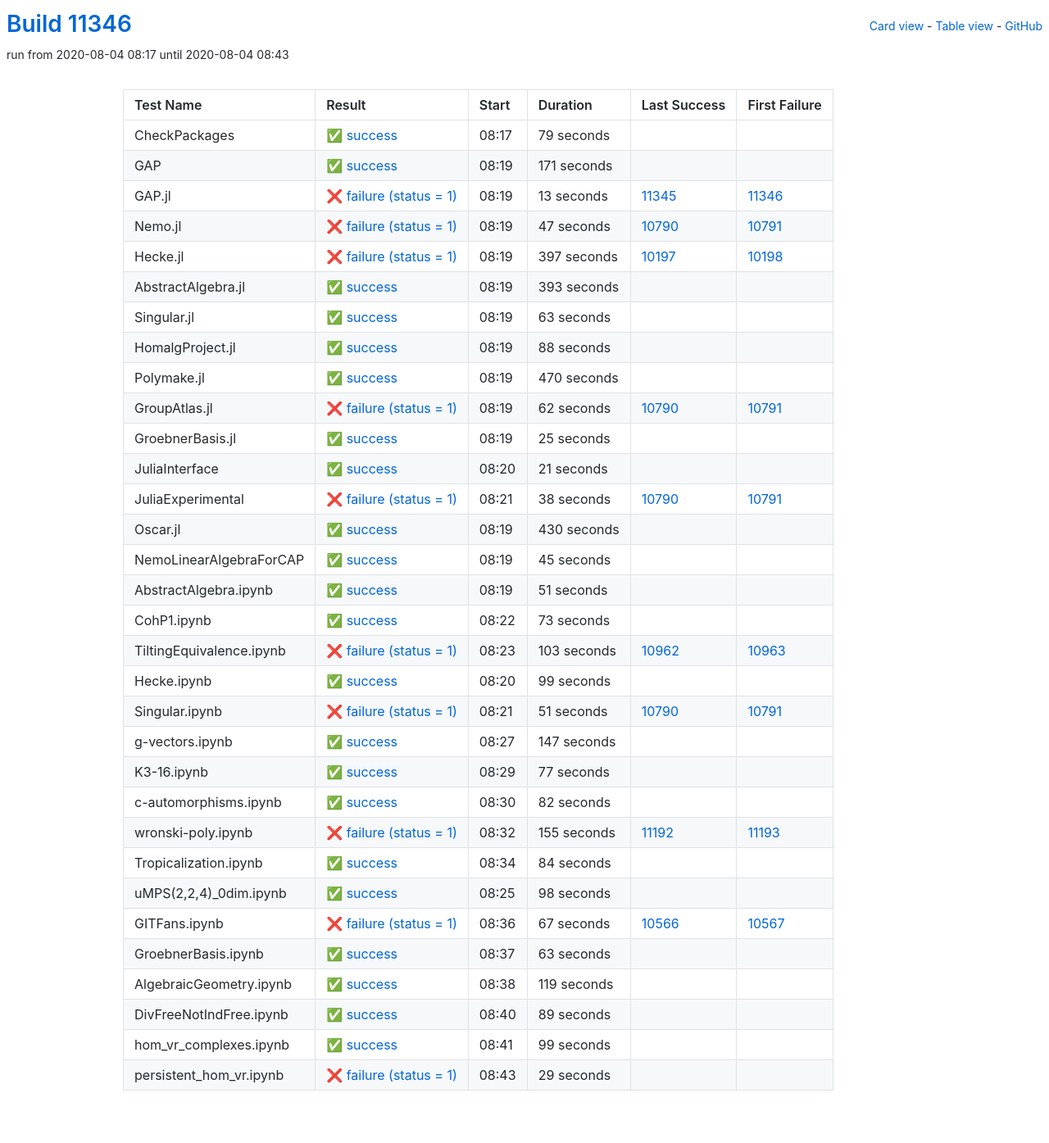
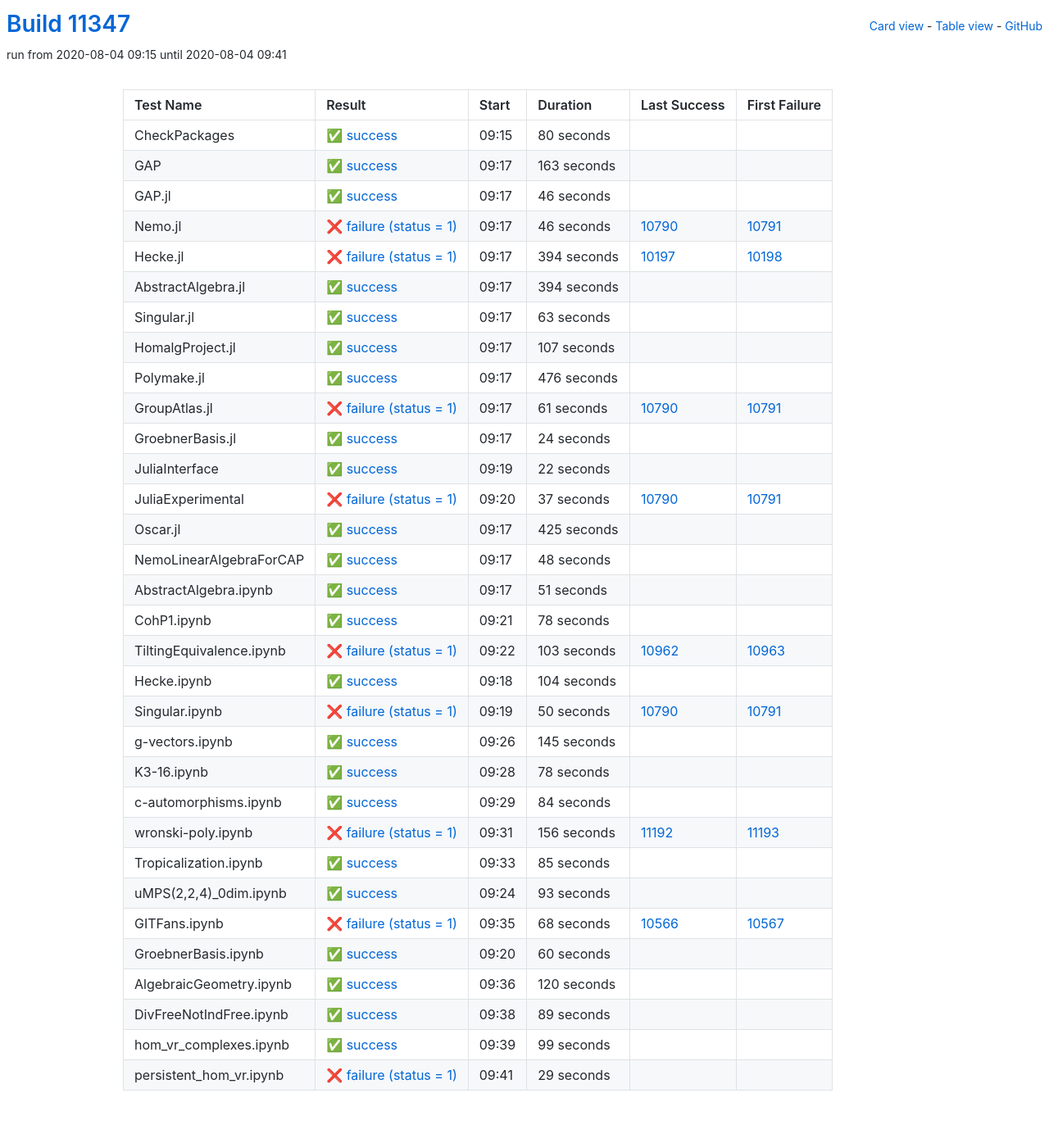
Before and after one commit to oscar-system/oscar-ci-status, a Jekyll site: the page built from table.html, in a window 1280 px wide. Shown: the whole page at 82% size. Built offline with Jekyll 4.4.1, drawn with Linux system fonts in a browser that asks for light colours.

Commit message:
Build #11347

```diff
--- a/_data/ci.yml
+++ b/_data/ci.yml
@@ -1,6 +1,6 @@
 ---
-build: 11346
-build_url: https://oscarci.mathematik.uni-kl.de/job/oscar/11346/
+build: 11347
+build_url: https://oscarci.mathematik.uni-kl.de/job/oscar/11347/
 job: oscar
 organization: oscar-system
 repo: oscar-ci-status
@@ -8,80 +8,80 @@
 tests:
 - name: CheckPackages
   id: checkpackages
-  log: https://oscarci.mathematik.uni-kl.de/job/oscar/11346/artifact/logs/build-11346/CheckPackages.log
-  start: 2020-08-04 08:17
+  log: https://oscarci.mathematik.uni-kl.de/job/oscar/11347/artifact/logs/build-11347/CheckPackages.log
+  start: 2020-08-04 09:15
   success: true
   exitcode: 0
   status: success
-  duration: 79
+  duration: 80
   last_success: false
   last_success_url:
   first_failure: false
   first_failure_url:
 - name: GAP
   id: gap
-  log: https://oscarci.mathematik.uni-kl.de/job/oscar/11346/artifact/logs/build-11346/GAP.log
-  start: 2020-08-04 08:19
+  log: https://oscarci.mathematik.uni-kl.de/job/oscar/11347/artifact/logs/build-11347/GAP.log
+  start: 2020-08-04 09:17
   success: true
   exitcode: 0
   status: success
-  duration: 171
+  duration: 163
   last_success: false
   last_success_url:
   first_failure: false
   first_failure_url:
 - name: GAP.jl
   id: gap-jl
-  log: https://oscarci.mathematik.uni-kl.de/job/oscar/11346/artifact/logs/build-11346/GAP.jl.log
-  start: 2020-08-04 08:19
+  log: https://oscarci.mathematik.uni-kl.de/job/oscar/11347/artifact/logs/build-11347/GAP.jl.log
+  start: 2020-08-04 09:17
+  success: true
+  exitcode: 0
+  status: success
+  duration: 46
+  last_success: false
+  last_success_url:
+  first_failure: false
+  first_failure_url:
+- name: Nemo.jl
+  id: nemo-jl
+  log: https://oscarci.mathematik.uni-kl.de/job/oscar/11347/artifact/logs/build-11347/Nemo.jl.log
+  start: 2020-08-04 09:17
   success: false
   exitcode: 1
   status: failure
-  duration: 13
-  last_success: 11345
-  last_success_url: https://oscarci.mathematik.uni-kl.de/job/oscar/11345/
-  first_failure: 11346
-  first_failure_url: https://oscarci.mathematik.uni-kl.de/job/oscar/11346/
-- name: Nemo.jl
-  id: nemo-jl
-  log: https://oscarci.mathematik.uni-kl.de/job/oscar/11346/artifact/logs/build-11346/Nemo.jl.log
-  start: 2020-08-04 08:19
-  success: false
-  exitcode: 1
-  status: failure
-  duration: 47
+  duration: 46
   last_success: 10790
   last_success_url: https://oscarci.mathematik.uni-kl.de/job/oscar/10790/
   first_failure: 10791
   first_failure_url: https://oscarci.mathematik.uni-kl.de/job/oscar/10791/
 - name: Hecke.jl
   id: hecke-jl
-  log: https://oscarci.mathematik.uni-kl.de/job/oscar/11346/artifact/logs/build-11346/Hecke.jl.log
-  start: 2020-08-04 08:19
+  log: https://oscarci.mathematik.uni-kl.de/job/oscar/11347/artifact/logs/build-11347/Hecke.jl.log
+  start: 2020-08-04 09:17
   success: false
   exitcode: 1
   status: failure
-  duration: 397
+  duration: 394
   last_success: 10197
   last_success_url: https://oscarci.mathematik.uni-kl.de/job/oscar/10197/
   first_failure: 10198
   first_failure_url: https://oscarci.mathematik.uni-kl.de/job/oscar/10198/
 - name: AbstractAlgebra.jl
   id: abstractalgebra-jl
-  log: https://oscarci.mathematik.uni-kl.de/job/oscar/11346/artifact/logs/build-11346/AbstractAlgebra.jl.log
-  start: 2020-08-04 08:19
+  log: https://oscarci.mathematik.uni-kl.de/job/oscar/11347/artifact/logs/build-11347/AbstractAlgebra.jl.log
+  start: 2020-08-04 09:17
   success: true
   exitcode: 0
   status: success
-  duration: 393
+  duration: 394
   last_success: false
   last_success_url:
   first_failure: false
   first_failure_url:
 - name: Singular.jl
   id: singular-jl
-  log: https://oscarci.mathematik.uni-kl.de/job/oscar/11346/artifact/logs/build-11346/Singular.jl.log
-  start: 2020-08-04 08:19
+  log: https://oscarci.mathematik.uni-kl.de/job/oscar/11347/artifact/logs/build-11347/Singular.jl.log
+  start: 2020-08-04 09:17
   success: true
   exitcode: 0
   status: success
@@ -92,104 +92,104 @@
   first_failure_url:
 - name: HomalgProject.jl
   id: homalgproject-jl
-  log: https://oscarci.mathematik.uni-kl.de/job/oscar/11346/artifact/logs/build-11346/HomalgProject.jl.log
-  start: 2020-08-04 08:19
+  log: https://oscarci.mathematik.uni-kl.de/job/oscar/11347/artifact/logs/build-11347/HomalgProject.jl.log
+  start: 2020-08-04 09:17
   success: true
   exitcode: 0
   status: success
-  duration: 88
+  duration: 107
   last_success: false
   last_success_url:
   first_failure: false
   first_failure_url:
 - name: Polymake.jl
   id: polymake-jl
-  log: https://oscarci.mathematik.uni-kl.de/job/oscar/11346/artifact/logs/build-11346/Polymake.jl.log
-  start: 2020-08-04 08:19
+  log: https://oscarci.mathematik.uni-kl.de/job/oscar/11347/artifact/logs/build-11347/Polymake.jl.log
+  start: 2020-08-04 09:17
   success: true
   exitcode: 0
   status: success
-  duration: 470
+  duration: 476
   last_success: false
   last_success_url:
   first_failure: false
   first_failure_url:
 - name: GroupAtlas.jl
   id: groupatlas-jl
-  log: https://oscarci.mathematik.uni-kl.de/job/oscar/11346/artifact/logs/build-11346/GroupAtlas.jl.log
-  start: 2020-08-04 08:19
+  log: https://oscarci.mathematik.uni-kl.de/job/oscar/11347/artifact/logs/build-11347/GroupAtlas.jl.log
+  start: 2020-08-04 09:17
   success: false
   exitcode: 1
   status: failure
-  duration: 62
+  duration: 61
   last_success: 10790
   last_success_url: https://oscarci.mathematik.uni-kl.de/job/oscar/10790/
   first_failure: 10791
   first_failure_url: https://oscarci.mathematik.uni-kl.de/job/oscar/10791/
 - name: GroebnerBasis.jl
   id: groebnerbasis-jl
-  log: https://oscarci.mathematik.uni-kl.de/job/oscar/11346/artifact/logs/build-11346/GroebnerBasis.jl.log
-  start: 2020-08-04 08:19
+  log: https://oscarci.mathematik.uni-kl.de/job/oscar/11347/artifact/logs/build-11347/GroebnerBasis.jl.log
+  start: 2020-08-04 09:17
   success: true
   exitcode: 0
   status: success
-  duration: 25
+  duration: 24
   last_success: false
   last_success_url:
   first_failure: false
   first_failure_url:
 - name: JuliaInterface
   id: juliainterface
-  log: https://oscarci.mathematik.uni-kl.de/job/oscar/11346/artifact/logs/build-11346/JuliaInterface.log
-  start: 2020-08-04 08:20
+  log: https://oscarci.mathematik.uni-kl.de/job/oscar/11347/artifact/logs/build-11347/JuliaInterface.log
+  start: 2020-08-04 09:19
   success: true
   exitcode: 0
   status: success
-  duration: 21
+  duration: 22
   last_success: false
   last_success_url:
   first_failure: false
   first_failure_url:
 - name: JuliaExperimental
   id: juliaexperimental
-  log: https://oscarci.mathematik.uni-kl.de/job/oscar/11346/artifact/logs/build-11346/JuliaExperimental.log
-  start: 2020-08-04 08:21
+  log: https://oscarci.mathematik.uni-kl.de/job/oscar/11347/artifact/logs/build-11347/JuliaExperimental.log
+  start: 2020-08-04 09:20
   success: false
   exitcode: 1
   status: failure
-  duration: 38
+  duration: 37
   last_success: 10790
   last_success_url: https://oscarci.mathematik.uni-kl.de/job/oscar/10790/
   first_failure: 10791
   first_failure_url: https://oscarci.mathematik.uni-kl.de/job/oscar/10791/
 - name: Oscar.jl
   id: oscar-jl
-  log: https://oscarci.mathematik.uni-kl.de/job/oscar/11346/artifact/logs/build-11346/Oscar.jl.log
-  start: 2020-08-04 08:19
+  log: https://oscarci.mathematik.uni-kl.de/job/oscar/11347/artifact/logs/build-11347/Oscar.jl.log
+  start: 2020-08-04 09:17
   success: true
   exitcode: 0
   status: success
-  duration: 430
+  duration: 425
   last_success: false
   last_success_url:
   first_failure: false
   first_failure_url:
 - name: NemoLinearAlgebraForCAP
   id: nemolinearalgebraforcap
-  log: https://oscarci.mathematik.uni-kl.de/job/oscar/11346/artifact/logs/build-11346/NemoLinearAlgebraForCAP.log
-  start: 2020-08-04 08:19
+  log: https://oscarci.mathematik.uni-kl.de/job/oscar/11347/artifact/logs/build-11347/NemoLinearAlgebraForCAP.log
+  start: 2020-08-04 09:17
   success: true
   exitcode: 0
   status: success
-  duration: 45
+  duration: 48
   last_success: false
   last_success_url:
   first_failure: false
   first_failure_url:
 - name: AbstractAlgebra.ipynb
   id: abstractalgebra-ipynb
-  log: https://oscarci.mathematik.uni-kl.de/job/oscar/11346/artifact/logs/build-11346/AbstractAlgebra.ipynb.log
-  start: 2020-08-04 08:19
+  log: https://oscarci.mathematik.uni-kl.de/job/oscar/11347/artifact/logs/build-11347/AbstractAlgebra.ipynb.log
+  start: 2020-08-04 09:17
   success: true
   exitcode: 0
   status: success
@@ -200,20 +200,20 @@
   first_failure_url:
 - name: CohP1.ipynb
   id: cohp1-ipynb
-  log: https://oscarci.mathematik.uni-kl.de/job/oscar/11346/artifact/logs/build-11346/CohP1.ipynb.log
-  start: 2020-08-04 08:22
+  log: https://oscarci.mathematik.uni-kl.de/job/oscar/11347/artifact/logs/build-11347/CohP1.ipynb.log
+  start: 2020-08-04 09:21
   success: true
   exitcode: 0
   status: success
-  duration: 73
+  duration: 78
   last_success: false
   last_success_url:
   first_failure: false
   first_failure_url:
 - name: TiltingEquivalence.ipynb
   id: tiltingequivalence-ipynb
-  log: https://oscarci.mathematik.uni-kl.de/job/oscar/11346/artifact/logs/build-11346/TiltingEquivalence.ipynb.log
-  start: 2020-08-04 08:23
+  log: https://oscarci.mathematik.uni-kl.de/job/oscar/11347/artifact/logs/build-11347/TiltingEquivalence.ipynb.log
+  start: 2020-08-04 09:22
   success: false
   exitcode: 1
   status: failure
@@ -224,80 +224,56 @@
   first_failure_url: https://oscarci.mathematik.uni-kl.de/job/oscar/10963/
 - name: Hecke.ipynb
   id: hecke-ipynb
-  log: https://oscarci.mathematik.uni-kl.de/job/oscar/11346/artifact/logs/build-11346/Hecke.ipynb.log
-  start: 2020-08-04 08:20
+  log: https://oscarci.mathematik.uni-kl.de/job/oscar/11347/artifact/logs/build-11347/Hecke.ipynb.log
+  start: 2020-08-04 09:18
   success: true
   exitcode: 0
   status: success
-  duration: 99
+  duration: 104
   last_success: false
   last_success_url:
   first_failure: false
   first_failure_url:
 - name: Singular.ipynb
   id: singular-ipynb
-  log: https://oscarci.mathematik.uni-kl.de/job/oscar/11346/artifact/logs/build-11346/Singular.ipynb.log
-  start: 2020-08-04 08:21
+  log: https://oscarci.mathematik.uni-kl.de/job/oscar/11347/artifact/logs/build-11347/Singular.ipynb.log
+  start: 2020-08-04 09:19
   success: false
   exitcode: 1
   status: failure
-  duration: 51
+  duration: 50
   last_success: 10790
   last_success_url: https://oscarci.mathematik.uni-kl.de/job/oscar/10790/
   first_failure: 10791
   first_failure_url: https://oscarci.mathematik.uni-kl.de/job/oscar/10791/
 - name: g-vectors.ipynb
   id: g-vectors-ipynb
-  log: https://oscarci.mathematik.uni-kl.de/job/oscar/11346/artifact/logs/build-11346/g-vectors.ipynb.log
-  start: 2020-08-04 08:27
+  log: https://oscarci.mathematik.uni-kl.de/job/oscar/11347/artifact/logs/build-11347/g-vectors.ipynb.log
+  start: 2020-08-04 09:26
   success: true
   exitcode: 0
   status: success
-  duration: 147
+  duration: 145
   last_success: false
   last_success_url:
   first_failure: false
   first_failure_url:
 - name: K3-16.ipynb
   id: k3-16-ipynb
-  log: https://oscarci.mathematik.uni-kl.de/job/oscar/11346/artifact/logs/build-11346/K3-16.ipynb.log
-  start: 2020-08-04 08:29
+  log: https://oscarci.mathematik.uni-kl.de/job/oscar/11347/artifact/logs/build-11347/K3-16.ipynb.log
+  start: 2020-08-04 09:28
   success: true
   exitcode: 0
   status: success
-  duration: 77
+  duration: 78
   last_success: false
   last_success_url:
   first_failure: false
   first_failure_url:
 - name: c-automorphisms.ipynb
   id: c-automorphisms-ipynb
-  log: https://oscarci.mathematik.uni-kl.de/job/oscar/11346/artifact/logs/build-11346/c-automorphisms.ipynb.log
-  start: 2020-08-04 08:30
-  success: true
-  exitcode: 0
-  status: success
-  duration: 82
-  last_success: false
-  last_success_url:
-  first_failure: false
-  first_failure_url:
-- name: wronski-poly.ipynb
-  id: wronski-poly-ipynb
-  log: https://oscarci.mathematik.uni-kl.de/job/oscar/11346/artifact/logs/build-11346/wronski-poly.ipynb.log
-  start: 2020-08-04 08:32
-  success: false
-  exitcode: 1
-  status: failure
-  duration: 155
-  last_success: 11192
-  last_success_url: https://oscarci.mathematik.uni-kl.de/job/oscar/11192/
-  first_failure: 11193
-  first_failure_url: https://oscarci.mathematik.uni-kl.de/job/oscar/11193/
-- name: Tropicalization.ipynb
-  id: tropicalization-ipynb
-  log: https://oscarci.mathematik.uni-kl.de/job/oscar/11346/artifact/logs/build-11346/Tropicalization.ipynb.log
-  start: 2020-08-04 08:34
+  log: https://oscarci.mathematik.uni-kl.de/job/oscar/11347/artifact/logs/build-11347/c-automorphisms.ipynb.log
+  start: 2020-08-04 09:29
   success: true
   exitcode: 0
   status: success
@@ -306,58 +282,82 @@
   last_success_url:
   first_failure: false
   first_failure_url:
-- name: uMPS(2,2,4)_0dim.ipynb
-  id: umps-2-2-4-0dim-ipynb
-  log: https://oscarci.mathematik.uni-kl.de/job/oscar/11346/artifact/logs/build-11346/uMPS-2-2-4-_0dim.ipynb.log
-  start: 2020-08-04 08:25
+- name: wronski-poly.ipynb
+  id: wronski-poly-ipynb
+  log: https://oscarci.mathematik.uni-kl.de/job/oscar/11347/artifact/logs/build-11347/wronski-poly.ipynb.log
+  start: 2020-08-04 09:31
+  success: false
+  exitcode: 1
+  status: failure
+  duration: 156
+  last_success: 11192
+  last_success_url: https://oscarci.mathematik.uni-kl.de/job/oscar/11192/
+  first_failure: 11193
+  first_failure_url: https://oscarci.mathematik.uni-kl.de/job/oscar/11193/
+- name: Tropicalization.ipynb
+  id: tropicalization-ipynb
+  log: https://oscarci.mathematik.uni-kl.de/job/oscar/11347/artifact/logs/build-11347/Tropicalization.ipynb.log
+  start: 2020-08-04 09:33
   success: true
   exitcode: 0
   status: success
-  duration: 98
+  duration: 85
+  last_success: false
+  last_success_url:
+  first_failure: false
+  first_failure_url:
+- name: uMPS(2,2,4)_0dim.ipynb
+  id: umps-2-2-4-0dim-ipynb
+  log: https://oscarci.mathematik.uni-kl.de/job/oscar/11347/artifact/logs/build-11347/uMPS-2-2-4-_0dim.ipynb.log
+  start: 2020-08-04 09:24
+  success: true
+  exitcode: 0
+  status: success
+  duration: 93
   last_success: false
   last_success_url:
   first_failure: false
   first_failure_url:
 - name: GITFans.ipynb
   id: gitfans-ipynb
-  log: https://oscarci.mathematik.uni-kl.de/job/oscar/11346/artifact/logs/build-11346/GITFans.ipynb.log
-  start: 2020-08-04 08:36
+  log: https://oscarci.mathematik.uni-kl.de/job/oscar/11347/artifact/logs/build-11347/GITFans.ipynb.log
+  start: 2020-08-04 09:35
   success: false
   exitcode: 1
   status: failure
-  duration: 67
+  duration: 68
   last_success: 10566
   last_success_url: https://oscarci.mathematik.uni-kl.de/job/oscar/10566/
   first_failure: 10567
   first_failure_url: https://oscarci.mathematik.uni-kl.de/job/oscar/10567/
 - name: GroebnerBasis.ipynb
   id: groebnerbasis-ipynb
-  log: https://oscarci.mathematik.uni-kl.de/job/oscar/11346/artifact/logs/build-11346/GroebnerBasis.ipynb.log
-  start: 2020-08-04 08:37
+  log: https://oscarci.mathematik.uni-kl.de/job/oscar/11347/artifact/logs/build-11347/GroebnerBasis.ipynb.log
+  start: 2020-08-04 09:20
   success: true
   exitcode: 0
   status: success
-  duration: 63
+  duration: 60
   last_success: false
   last_success_url:
   first_failure: false
   first_failure_url:
 - name: AlgebraicGeometry.ipynb
   id: algebraicgeometry-ipynb
-  log: https://oscarci.mathematik.uni-kl.de/job/oscar/11346/artifact/logs/build-11346/AlgebraicGeometry.ipynb.log
-  start: 2020-08-04 08:38
+  log: https://oscarci.mathematik.uni-kl.de/job/oscar/11347/artifact/logs/build-11347/AlgebraicGeometry.ipynb.log
+  start: 2020-08-04 09:36
   success: true
   exitcode: 0
   status: success
-  duration: 119
+  duration: 120
   last_success: false
   last_success_url:
   first_failure: false
   first_failure_url:
 - name: DivFreeNotIndFree.ipynb
   id: divfreenotindfree-ipynb
-  log: https://oscarci.mathematik.uni-kl.de/job/oscar/11346/artifact/logs/build-11346/DivFreeNotIndFree.ipynb.log
-  start: 2020-08-04 08:40
+  log: https://oscarci.mathematik.uni-kl.de/job/oscar/11347/artifact/logs/build-11347/DivFreeNotIndFree.ipynb.log
+  start: 2020-08-04 09:38
   success: true
   exitcode: 0
   status: success
@@ -368,8 +368,8 @@
   first_failure_url:
 - name: hom_vr_complexes.ipynb
   id: hom-vr-complexes-ipynb
-  log: https://oscarci.mathematik.uni-kl.de/job/oscar/11346/artifact/logs/build-11346/hom_vr_complexes.ipynb.log
-  start: 2020-08-04 08:41
+  log: https://oscarci.mathematik.uni-kl.de/job/oscar/11347/artifact/logs/build-11347/hom_vr_complexes.ipynb.log
+  start: 2020-08-04 09:39
   success: true
   exitcode: 0
   status: success
@@ -380,8 +380,8 @@
   first_failure_url:
 - name: persistent_hom_vr.ipynb
   id: persistent-hom-vr-ipynb
-  log: https://oscarci.mathematik.uni-kl.de/job/oscar/11346/artifact/logs/build-11346/persistent_hom_vr.ipynb.log
-  start: 2020-08-04 08:43
+  log: https://oscarci.mathematik.uni-kl.de/job/oscar/11347/artifact/logs/build-11347/persistent_hom_vr.ipynb.log
+  start: 2020-08-04 09:41
   success: false
   exitcode: 1
   status: failure
```
Also changed, not shown: README.md.
